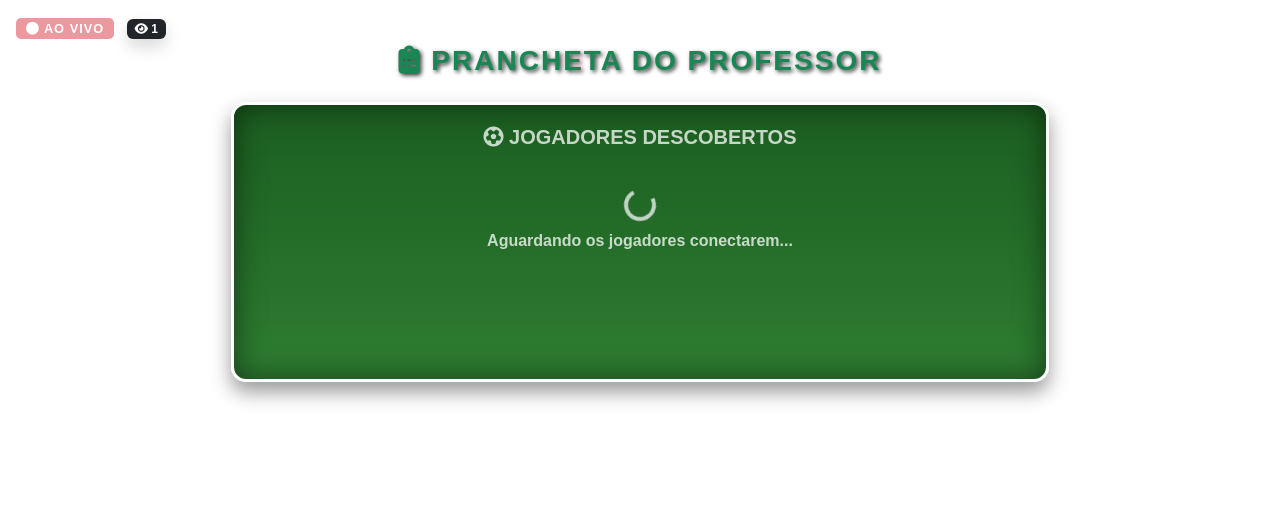
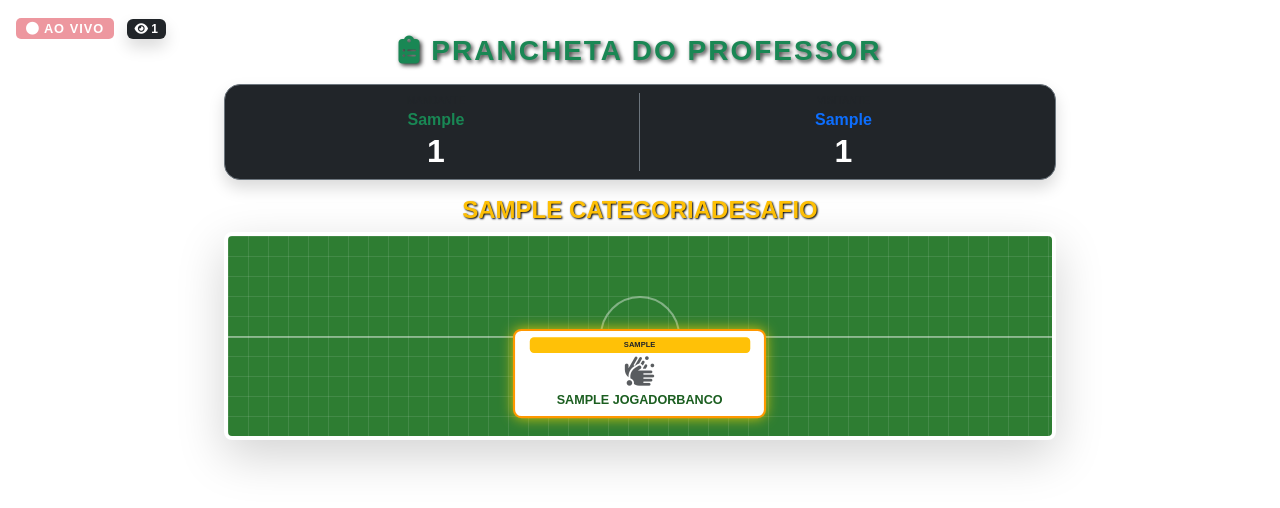
Before and after one commit to JullioDutra/BolaoCopa, a Django app: page /duelos/escalacao/assistir/1/ in a window 1280 px wide. Shown: the top 508 px of the page. Run offline with Django 5.2, Linux system fonts and the light colour scheme; a user stored in the database is signed in; tables that the repository leaves empty hold one stand-in row (values such as "Sample post").

Commit message:
Update espectador_escalacao.html

```diff
--- a/templates/duelos/espectador_escalacao.html
+++ b/templates/duelos/espectador_escalacao.html
@@ -12,30 +12,57 @@
         }
 
         body { background-color: transparent; color: white; overflow: hidden; font-family: sans-serif; }
-        .arena { padding: 20px; text-align: center; }
+        .arena { padding: 10px; text-align: center; }
 
-        .campo-verde {
-            background: linear-gradient(180deg, #1b5e20 0%, #2e7d32 100%);
-            border: 3px solid #fff;
-            border-radius: 15px;
-            min-height: calc(280px * var(--card-scale));
-            padding: calc(20px * var(--card-scale));
+        /* O Gramado Tático para a Arquibancada */
+        .campinho-bg {
+            background: #2e7d32;
+            background-image:
+                linear-gradient(rgba(255,255,255,.1) 1px, transparent 1px),
+                linear-gradient(90deg, rgba(255,255,255,.1) 1px, transparent 1px);
+            background-size: 20px 20px;
+            border: 4px solid white;
+            border-radius: 8px;
             position: relative;
-            box-shadow: inset 0 0 30px rgba(0,0,0,0.5), 0 10px 20px rgba(0,0,0,0.4);
+            padding: calc(20px * var(--card-scale)) calc(10px * var(--card-scale));
+            display: flex;
+            flex-direction: column;
+            gap: calc(15px * var(--card-scale));
+            box-shadow: inset 0 0 30px rgba(0,0,0,0.4);
+            overflow: hidden;
+        }
+
+        .campinho-bg::before {
+            content: ''; position: absolute; top: 50%; left: 0; right: 0; height: 2px; background: rgba(255, 255, 255, 0.4);
+        }
+
+        .campinho-bg::after {
+            content: ''; position: absolute; top: 50%; left: 50%; transform: translate(-50%, -50%);
+            width: calc(80px * var(--card-scale)); height: calc(80px * var(--card-scale));
+            border: 2px solid rgba(255, 255, 255, 0.4); border-radius: 50%;
+        }
+
+        .pitch-row { display: flex; justify-content: center; gap: calc(8px * var(--card-scale)); width: 100%; z-index: 1; }
+
+        .jogador-slot {
+            background: rgba(255, 255, 255, 0.9);
+            border: 2px solid #a5d6a7; border-radius: 8px;
+            padding: calc(6px * var(--card-scale)) calc(2px * var(--card-scale));
+            text-align: center; font-weight: bold; flex: 1; min-width: 0; max-width: 23%;
+            font-size: calc(0.75rem * var(--card-scale)); transition: all 0.3s ease;
+            display: flex; flex-direction: column; align-items: center; justify-content: center;
+            box-shadow: 0 2px 5px rgba(0,0,0,0.3); color: #333;
         }
 
         .jogador-revelado {
-            background: rgba(0,0,0,0.85);
-            color: white;
-            padding: calc(8px * var(--card-scale)) calc(18px * var(--card-scale));
-            border-radius: 20px;
-            display: inline-block;
-            margin: calc(8px * var(--card-scale));
-            font-weight: bold;
-            border: 2px solid #d4af37;
-            box-shadow: 0 4px 8px rgba(0,0,0,0.4);
-            font-size: calc(1.1rem * var(--card-scale));
-            transition: all 0.3s ease;
+            background: #ffffff !important; border-color: #ffd700; color: #1b5e20;
+            transform: scale(1.05); box-shadow: 0 0 12px rgba(255, 215, 0, 0.8);
+        }
+
+        .posicao-badge {
+            font-size: calc(0.45rem * var(--card-scale)); text-transform: uppercase;
+            background: #e9ecef; border-radius: 4px; padding: 2px 4px; margin-bottom: 4px; color: #333;
+            width: 90%; white-space: nowrap; overflow: hidden; text-overflow: ellipsis;
         }
 
         /* Efeito Piscar Ao Vivo */
@@ -45,12 +72,12 @@
         /* MAGIA MOBILE DA ARQUIBANCADA */
         @media (max-width: 768px) {
             :root { --card-scale: 0.7; }
-            .arena { padding: 10px; }
-            .arena h3 { font-size: 1.2rem; margin-top: 15px; }
-            .campo-verde h5 { font-size: 1rem; }
+            .arena { padding: 5px; }
+            .arena h3 { font-size: 1.1rem; margin-top: 25px; margin-bottom: 10px !important;}
             #msg-vencedor { padding: 15px !important; }
             #msg-vencedor .titulo-vencedor { font-size: 1.2rem !important; }
             #msg-vencedor .time-historico { font-size: 1.1rem !important; }
+            .placar-box h2 { font-size: 1.5rem; }
         }
     </style>
 </head>
@@ -63,34 +90,97 @@
 </div>
 
 <div class="container-fluid arena mt-4">
-    <h3 class="text-success fw-bold mb-4 text-uppercase" style="letter-spacing: 2px; text-shadow: 2px 2px 4px rgba(0,0,0,0.8);">
+    <h3 class="text-success fw-bold mb-3 text-uppercase" style="letter-spacing: 2px; text-shadow: 2px 2px 4px rgba(0,0,0,0.8);">
         <i class="fa-solid fa-clipboard-list"></i> Prancheta do Professor
     </h3>
 
+    <!-- PLACAR SUPERIOR -->
+    <div class="row justify-content-center mb-3">
+        <div class="col-11 col-md-8">
+            <div class="d-flex justify-content-between align-items-center bg-dark p-2 rounded-4 border border-secondary shadow placar-box">
+                <div class="text-center w-50 border-end border-secondary">
+                    <small class="text-muted text-uppercase d-block" style="font-size: 0.65rem;">Mandante</small>
+                    <span class="fw-bold text-success text-truncate d-block px-1">{{ partida.jogador_criador.first_name|default:partida.jogador_criador.username }}</span>
+                    <h2 class="fw-bold text-white mb-0" id="pts-j1">0</h2>
+                </div>
+                <div class="text-center w-50">
+                    <small class="text-muted text-uppercase d-block" style="font-size: 0.65rem;">Visitante</small>
+                    <span class="fw-bold text-primary text-truncate d-block px-1">{{ partida.jogador_convidado.first_name|default:partida.jogador_convidado.username }}</span>
+                    <h2 class="fw-bold text-white mb-0" id="pts-j2">0</h2>
+                </div>
+            </div>
+        </div>
+    </div>
+
     <div class="row justify-content-center">
-        <div class="col-10 col-md-8">
-            <div class="campo-verde">
-                <h5 class="text-white opacity-75 mb-4 fw-bold text-uppercase"><i class="fa-solid fa-futbol"></i> Jogadores Descobertos</h5>
+        <div class="col-11 col-md-8">
 
-                <div id="area-jogadores" class="d-flex flex-wrap justify-content-center align-items-center">
+            <div class="text-center mb-2">
+                <!-- AQUI ESTÁ O TIME HISTÓRICO! -->
+                <h4 class="fw-bold text-warning text-uppercase mb-1" style="text-shadow: 1px 1px 2px #000;">{{ partida.categoria.titulo }}</h4>
+            </div>
 
-                    <div id="status-informativo" class="d-flex flex-column align-items-center opacity-75 mt-3 w-100">
-                        <div id="icone-spinner" class="spinner-border text-light mb-2" role="status"></div>
-                        <span id="texto-spinner" class="fw-bold">Conectando ao campo...</span>
-                    </div>
+            <!-- O GRAMADO TÁTICO -->
+            <div class="campinho-bg shadow-lg">
+                <!-- LINHA 4: ATAQUE (Itens 9, 10, 11) -->
+                <div class="pitch-row">
+                    {% for item in partida.categoria.itens.all %}
+                        {% if forloop.counter > 8 %}
+                        <div class="jogador-slot" id="slot-{{ item.id }}">
+                            <span class="posicao-badge">{{ item.posicao_tatica }}</span>
+                            <i class="fa-solid fa-shirt fs-3 mb-1 text-muted"></i>
+                            <span class="nome-oculto">????</span>
+                            <span class="nome-real d-none text-uppercase text-truncate w-100 px-1">{{ item.get_nome }}</span>
+                        </div>
+                        {% endif %}
+                    {% endfor %}
+                </div>
 
-                    <!-- O Django pré-carrega todos os nomes escondidos. O JS só revela na hora certa! -->
+                <!-- LINHA 3: MEIO-CAMPO (Itens 6, 7, 8) -->
+                <div class="pitch-row" style="margin-top: 10px;">
                     {% for item in partida.categoria.itens.all %}
-                        <div class="jogador-revelado d-none" id="jogador-{{ item.id }}">
-                            <i class="fa-solid fa-check text-success me-1"></i> {{ item.get_nome }}
+                        {% if forloop.counter > 5 and forloop.counter <= 8 %}
+                        <div class="jogador-slot" id="slot-{{ item.id }}">
+                            <span class="posicao-badge">{{ item.posicao_tatica }}</span>
+                            <i class="fa-solid fa-shirt fs-3 mb-1 text-muted"></i>
+                            <span class="nome-oculto">????</span>
+                            <span class="nome-real d-none text-uppercase text-truncate w-100 px-1">{{ item.get_nome }}</span>
                         </div>
+                        {% endif %}
                     {% endfor %}
+                </div>
 
+                <!-- LINHA 2: DEFESA (Itens 2, 3, 4, 5) -->
+                <div class="pitch-row" style="margin-top: 10px;">
+                    {% for item in partida.categoria.itens.all %}
+                        {% if forloop.counter > 1 and forloop.counter <= 5 %}
+                        <div class="jogador-slot" id="slot-{{ item.id }}">
+                            <span class="posicao-badge">{{ item.posicao_tatica }}</span>
+                            <i class="fa-solid fa-shirt fs-3 mb-1 text-muted"></i>
+                            <span class="nome-oculto">????</span>
+                            <span class="nome-real d-none text-uppercase text-truncate w-100 px-1">{{ item.get_nome }}</span>
+                        </div>
+                        {% endif %}
+                    {% endfor %}
+                </div>
+
+                <!-- LINHA 1: GOLEIRO (Item 1) -->
+                <div class="pitch-row" style="margin-top: 10px;">
+                    {% for item in partida.categoria.itens.all %}
+                        {% if forloop.counter == 1 %}
+                        <div class="jogador-slot" id="slot-{{ item.id }}" style="max-width: 30%; border-color: #ff9800;">
+                            <span class="posicao-badge bg-warning text-dark">{{ item.posicao_tatica }}</span>
+                            <i class="fa-solid fa-hands-bubbles fs-3 mb-1 text-muted"></i>
+                            <span class="nome-oculto">????</span>
+                            <span class="nome-real d-none text-uppercase text-truncate w-100 px-1">{{ item.get_nome }}</span>
+                        </div>
+                        {% endif %}
+                    {% endfor %}
                 </div>
             </div>
 
-            <!-- A DIV DO VENCEDOR AGORA É UM BLOCO MAIOR E MAIS BONITO -->
-            <div id="msg-vencedor" class="mt-4 w-100 bg-dark p-4 rounded-4 shadow-lg border border-warning d-none"></div>
+            <!-- RESULTADO FINAL -->
+            <div id="msg-vencedor" class="mt-4 w-100 bg-dark p-4 rounded-4 shadow-lg border border-warning d-none text-center"></div>
 
         </div>
     </div>
@@ -102,42 +192,34 @@
         .then(res => res.json())
         .then(data => {
 
-            // Ibope 100% Real
+            // Ibope
             if (data.espectadores_reais !== undefined) {
                 document.getElementById('espectadores-count').innerText = data.espectadores_reais;
             }
 
-            let statusBox = document.getElementById('status-informativo');
-            let spinnerIcon = document.getElementById('icone-spinner');
-            let statusText = document.getElementById('texto-spinner');
+            // Atualiza o Placar
+            if (data.pontos_j1 !== undefined) {
+                document.getElementById('pts-j1').innerText = data.pontos_j1;
+                document.getElementById('pts-j2').innerText = data.pontos_j2;
+            }
 
-            if (data.status === 'aguardando') {
-                statusBox.classList.remove('d-none');
-                spinnerIcon.classList.remove('d-none');
-                statusText.innerText = "Aguardando os jogadores conectarem...";
+            // Animação: Acende os jogadores no campo à medida que a API manda os IDs!
+            if (data.revelados_ids && data.revelados_ids.length > 0) {
+                data.revelados_ids.forEach(id => {
+                    let slot = document.getElementById(`slot-${id}`);
+                    if (slot && !slot.classList.contains('jogador-revelado')) {
+                        slot.classList.add('jogador-revelado');
+                        slot.querySelector('.nome-oculto').classList.add('d-none');
+                        slot.querySelector('.nome-real').classList.remove('d-none');
 
-            } else if (data.revelados_ids && data.revelados_ids.length > 0) {
-                statusBox.classList.add('d-none');
-                data.revelados_ids.forEach(id => {
-                    let pill = document.getElementById(`jogador-${id}`);
-                    if (pill && pill.classList.contains('d-none')) {
-                        pill.classList.remove('d-none');
-                        pill.animate([{ transform: 'scale(0)' }, { transform: 'scale(1)' }], { duration: 300 });
+                        // Efeitozinho "Pop" para a galera ver que alguém acertou na hora!
+                        slot.animate([{ transform: 'scale(1)' }, { transform: 'scale(1.1)' }, { transform: 'scale(1)' }], { duration: 400 });
                     }
                 });
-
-            } else {
-                statusBox.classList.remove('d-none');
-                spinnerIcon.classList.add('d-none');
-                statusText.innerHTML = "<i class='fa-solid fa-eye fs-3 mb-2 d-block'></i> De olho na prancheta...<br>Nenhum acerto ainda!";
             }
 
-            // ========================================================
-            // FIM DE JOGO: ANÚNCIO DE VENCEDOR E TIME HISTÓRICO
-            // ========================================================
+            // Fim de jogo e anúncio do Mestre da Tática
             if (data.status === 'finalizado') {
-                statusBox.classList.add('d-none');
-
                 let msgDiv = document.getElementById('msg-vencedor');
                 msgDiv.classList.remove('d-none');
 
@@ -148,17 +230,12 @@
                     nomeVencedor = "{{ partida.jogador_convidado.first_name|default:partida.jogador_convidado.username|escapejs }}";
                 }
 
-                // Monta o placar com o título da categoria (Time Histórico)
+                // Mensagem Final
                 msgDiv.innerHTML = `
-                    <div class="titulo-vencedor text-warning fw-bold fs-3 mb-3">
+                    <div class="titulo-vencedor text-warning fw-bold fs-3 mb-2">
                         <i class="fa-solid fa-trophy"></i> Venceu: ${nomeVencedor}
                     </div>
-                    <div class="pt-3 border-top border-secondary">
-                        <span class="fs-6 text-muted d-block mb-1 text-uppercase">O Time da Prancheta era:</span>
-                        <div class="time-historico text-white fw-bold fs-4 text-uppercase">
-                            {{ partida.categoria.titulo }}
-                        </div>
-                    </div>
+                    <span class="fs-6 text-muted text-uppercase">Time Finalizado: {{ partida.categoria.titulo }}</span>
                 `;
             }
         }).catch(err => console.error(err));
```
